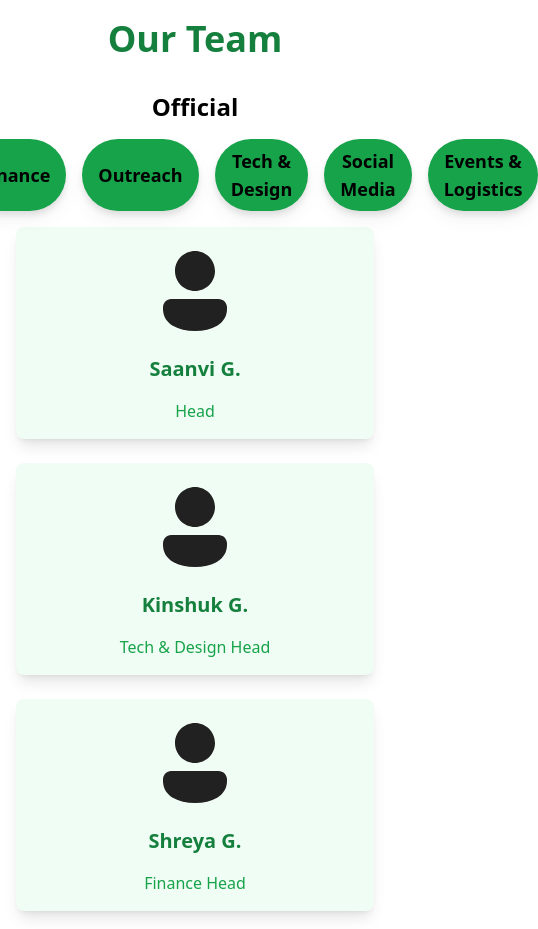
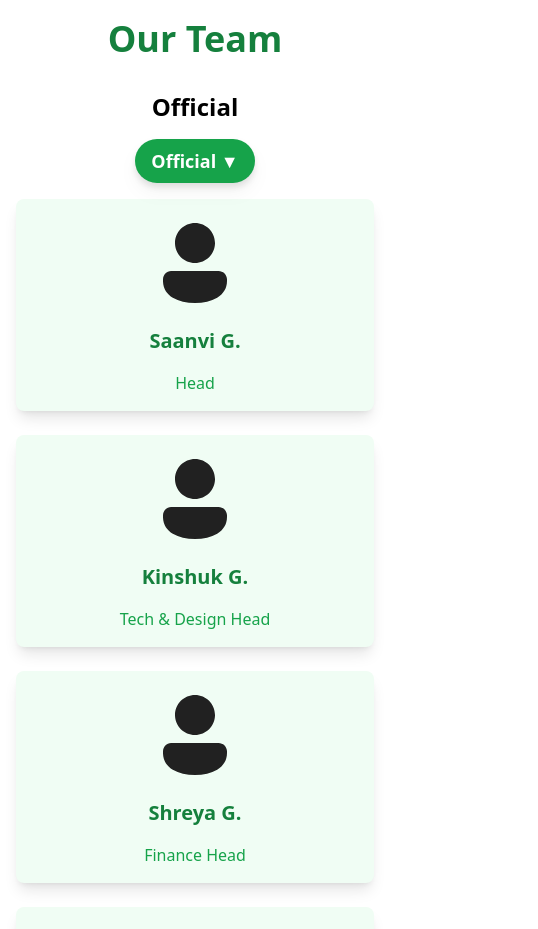
Before and after one commit to shuknuk/brhacks24, a Next.js app: page / in a window 390 px wide. Shown: the part 7820-8749 px from the top of the page, 538 px wide, since content can reach past the window. Built offline with nearby package versions, Linux system fonts and the light colour scheme.

Commit message:
📲 mobile ui fixed

```diff
--- a/components/Team.jsx
+++ b/components/Team.jsx
@@ -1,5 +1,3 @@
-// components/Team.jsx
-
 import { useState } from "react";
 
 const teamData = {
@@ -87,6 +85,12 @@ const teamData = {
 
 const Team = () => {
   const [selectedCategory, setSelectedCategory] = useState("Official");
+  const [isDropdownOpen, setIsDropdownOpen] = useState(false);
+
+  const handleCategoryChange = (category) => {
+    setSelectedCategory(category);
+    setIsDropdownOpen(false);
+  };
 
   return (
     <section id="team" className="max-w-7xl mx-auto my-8 p-4">
@@ -95,7 +99,34 @@ const Team = () => {
       </h1>
       <div className="flex flex-col items-center mb-4">
         <h2 className="text-2xl font-bold text-center">{selectedCategory}</h2>
-        <div className="flex space-x-4 mt-4">
+
+        {/* Dropdown menu for mobile view */}
+        <div className="relative mt-4 lg:hidden">
+          <button
+            className="nav-item bg-green-600 drop-shadow-lg p-2 rounded transition-all duration-300 text-white"
+            onClick={() => setIsDropdownOpen(!isDropdownOpen)}
+          >
+            {selectedCategory} {isDropdownOpen ? "▲" : "▼"}
+          </button>
+          {isDropdownOpen && (
+            <div className="absolute left-0 mt-2 w-48 bg-white shadow-lg rounded-2xl">
+              {Object.keys(teamData).map((category) => (
+                <button
+                  key={category}
+                  className={`block w-full text-left p-2 rounded-2xl hover:bg-green-200 transition-all duration-300 ${
+                    selectedCategory === category ? "bg-green-300" : "bg-white"
+                  }`}
+                  onClick={() => handleCategoryChange(category)}
+                >
+                  {category}
+                </button>
+              ))}
+            </div>
+          )}
+        </div>
+
+        {/* Horizontal buttons for desktop view */}
+        <div className="hidden lg:flex space-x-4 mt-4">
           {Object.keys(teamData).map((category) => (
             <button
               key={category}
@@ -104,7 +135,7 @@ const Team = () => {
                   ? "bg-green-700 text-white"
                   : "bg-green-200 text-black hover:bg-green-700"
               }`}
-              onClick={() => setSelectedCategory(category)}
+              onClick={() => handleCategoryChange(category)}
             >
               {category}
             </button>
@@ -126,10 +157,6 @@ const Team = () => {
               {member.name}
             </h3>
             <p className="text-green-600">{member.role}</p>
-            {/* <div className="flex flex-col items-center">
-              <span className="text-lg font-bold text-green-700">$575</span>
-              <span className="text-sm text-green-500">Buy Now</span>
-            </div> */}
           </div>
         ))}
       </div>
```
